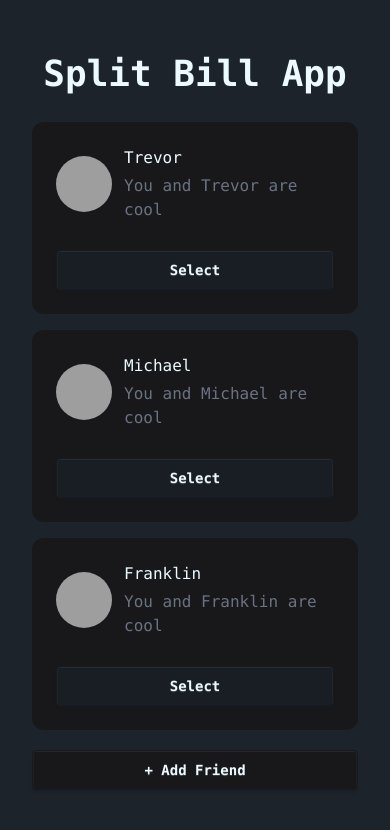
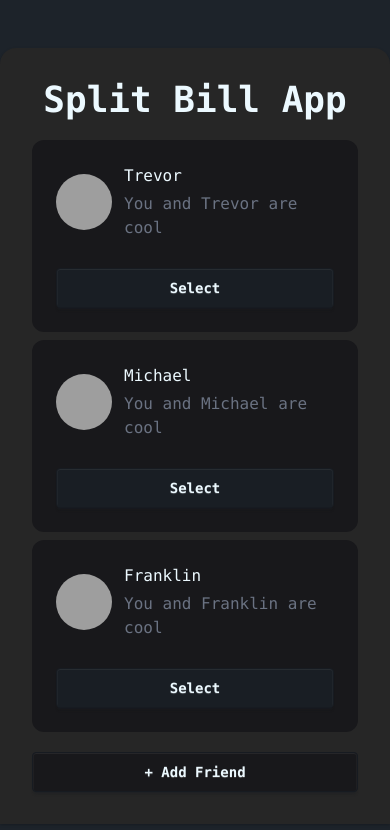
Before and after one commit to reihandems/split-bill-app, a React (Vite) app: page / in a window 390 px wide. Shown: the top 830 px of the page. Built offline with nearby package versions, Linux system fonts and the light colour scheme; grey boxes are pictures that could not be loaded.

Commit message:
fix: responsive styling

```diff
--- a/src/App.jsx
+++ b/src/App.jsx
@@ -10,7 +10,7 @@ function App() {
   const [selectedFriend, setSelectedFriend] = useState({})
 
   function handleAddFriend(friend) {
-    setFriends((friends) => [...friends, friend])
+    setFriends(() => [...friends, friend])
   }
 
   function handleSelect(friend) {
@@ -31,10 +31,9 @@ function App() {
       })
     )
   }
-
   return (
     <>
-      <div className="font-mono flex flex-col items-center justify-center min-h-screen p-8">
+      <div className="font-mono max-w-xl mx-auto mt-12 p-8 shadow-sm/15 rounded-t-2xl sm:rounded-2xl bg-neutral-800">
         <div className="text-4xl font-bold mb-5 text-center">
           Split Bill App
         </div>
--- a/src/components/FormAddFriend.jsx
+++ b/src/components/FormAddFriend.jsx
@@ -24,7 +24,7 @@ export default function FormAddFriend({handleAddFriend}) {
       <>
         {/* Open the modal using document.getElementById('ID').showModal() method */}
         <button
-          className="btn bg-zinc-900 mt-3 w-full sm:w-120"
+          className="btn bg-zinc-900 mt-3 w-full"
           onClick={() => document.getElementById("form_add").showModal()}
         >
           + Add Friend
--- a/src/components/Friend.jsx
+++ b/src/components/Friend.jsx
@@ -4,7 +4,7 @@ export default function Friend({ friend, handleSelect, selected, handleSplitBill
 
   return (
     <>
-      <div className="flex gap-4 my-2 bg-zinc-900 p-6 rounded-xl items-center justify-between w-auto sm:w-120 flex-wrap">
+      <div className="flex gap-4 my-2 bg-zinc-900 p-6 rounded-xl items-center justify-between w-auto sm:w-full flex-wrap">
         <div className="flex gap-3">
           <div className="avatar">
             <div className="w-14 rounded-full">
```
